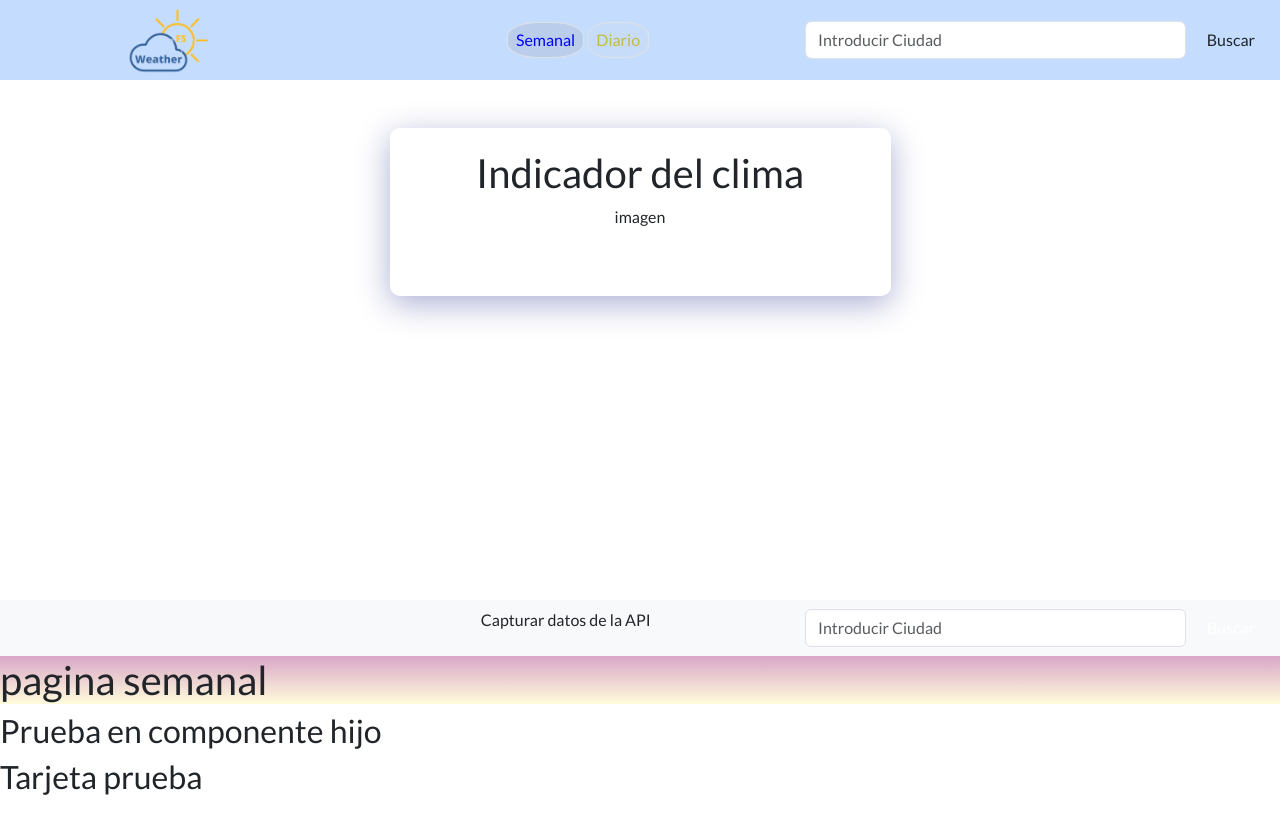
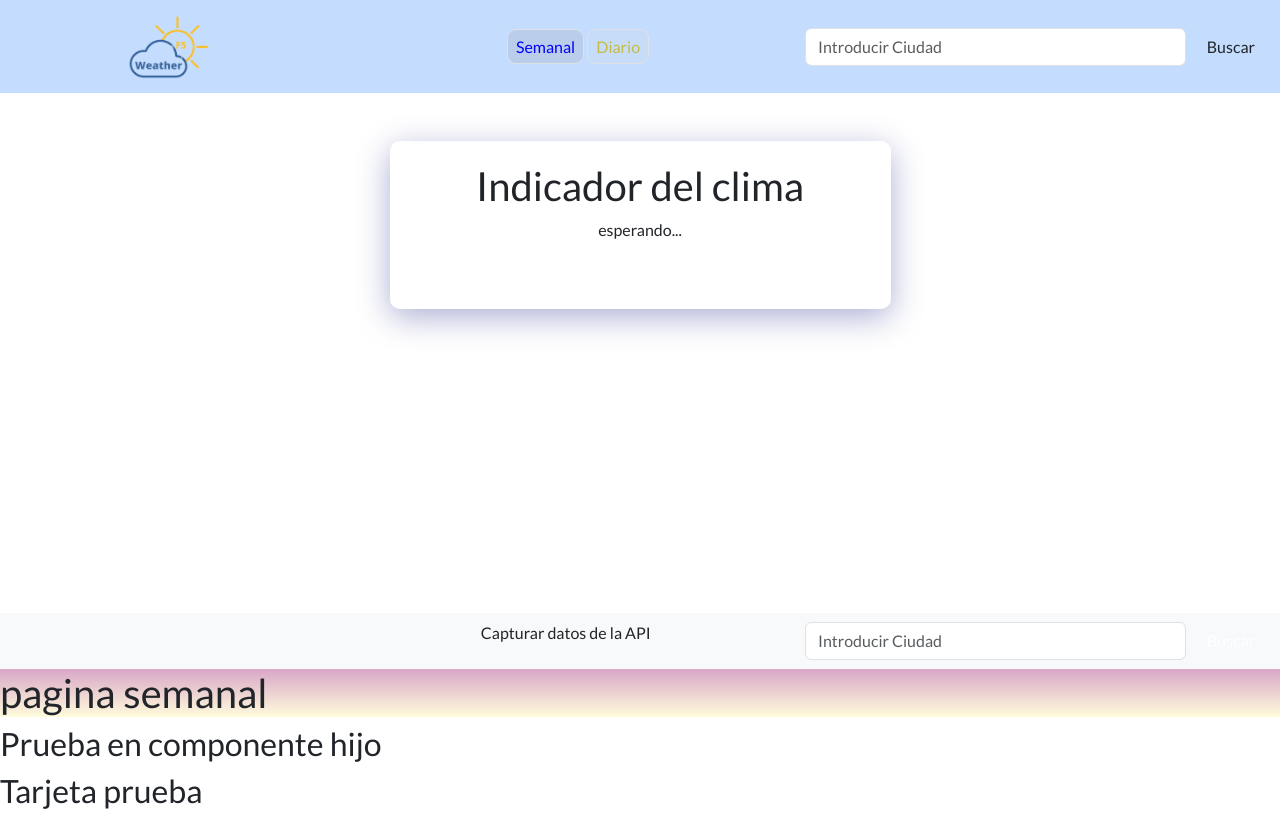
Before and after one commit to YorlinPacha/app_weather, a Vue app: page / in a window 1280 px wide. Built offline with nearby package versions, Linux system fonts and the light colour scheme.

Commit message:
Actualizar cardHOme e imagen

```diff
--- a/src/components/CardHome.vue
+++ b/src/components/CardHome.vue
@@ -8,7 +8,7 @@
         <!-- <p>Temperatura {{ result.weather[0]}}°</p> -->
       </div>
       <div v-else>
-        <p>imagen</p>
+        <p>esperando...</p>
       </div>
     </section>
   </template>
--- a/src/components/HeaderComp.vue
+++ b/src/components/HeaderComp.vue
@@ -64,42 +64,18 @@ import CardHome from "./CardHome.vue";
 </script>
 
 
-<!-- Parte original abajo -->
 
-<!-- // import { ref } from 'vue'
-
-// export default {
-//   name: 'HeaderComp',
-//   setup(){
-//     const API = "https://api.openweathermap.org/data/2.5/weather?&q=";
-//     const apikey = "&appid=b9964f2d4f56729f81838a84d98556fe";
-//     let search = ref(null)
-//     let result = ref(null)
-//     const dosearch = async() => {
-//       const response = await fetch(API + search.value + apikey)
-//       const data = await response.json()
-//       result.value = data
-//       console.log(result.value)
-//     }
-//     return{
-//       API, apikey, search, dosearch
-//   }
-//   }
-// }
-</script>-->
-
-<!-- Add "scoped" attribute to limit CSS to this component only -->
 <style scoped>
 .bgnav {
   widows: 100%;
-  height: 5rem;
+  height: auto;
   background-color: #C4DDFF;
 }
 
 .nav-link {
   background-color: rgba(218, 218, 218, 0.158);
   padding: 0.3em;
-  border-radius: 40%;
+  border-radius: 9px;
   margin: 0.1em;
 
 }
--- a/src/views/DailyView.vue
+++ b/src/views/DailyView.vue
@@ -3,10 +3,9 @@
   <div class="home">
     <h2>pagina diario</h2>
          <img class= "logo col-1"  src="../assets/img/logotiempo.svg" alt="logo">
-
   </div>
 </template>
 
-<script>
+<script setup>
 
 </script>
```
Also changed, not shown: src/assets/img/buscar.gif (added).
